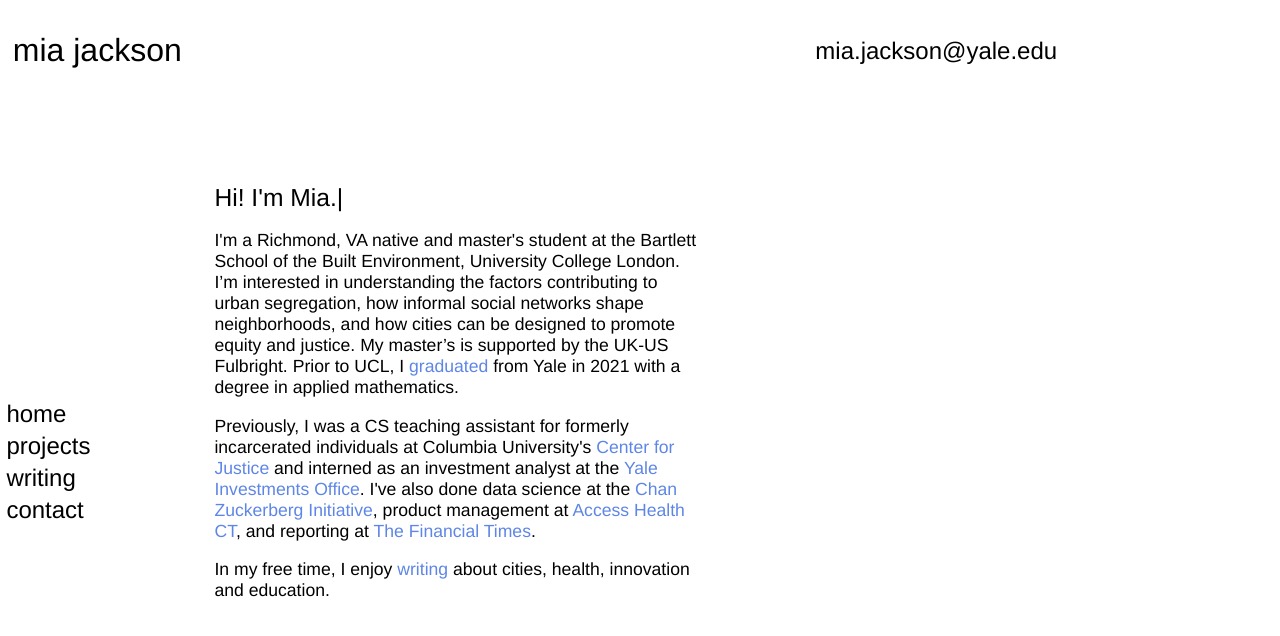
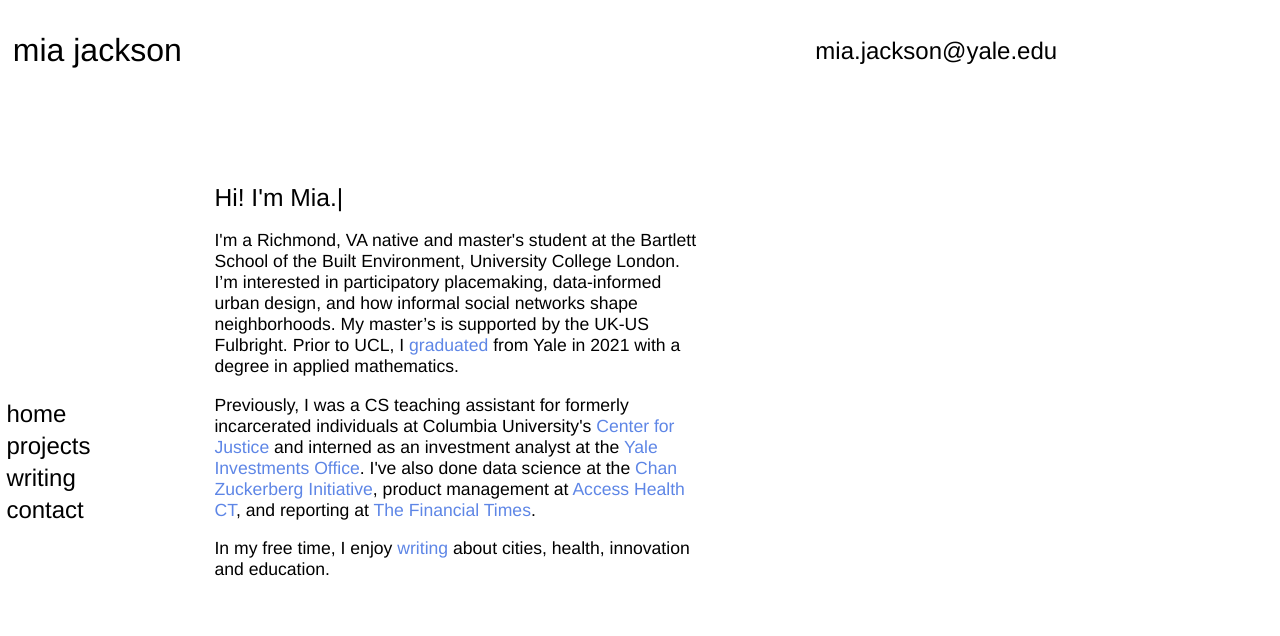
Before and after one commit to miajackson25/personal_website, a React (Create React App) app: page / in a window 1280 px wide. Shown: the top 636 px of the page. Built offline with nearby package versions, Linux system fonts and the light colour scheme.

Commit message:
changing intro

```diff
--- a/src/App.js
+++ b/src/App.js
@@ -95,7 +95,7 @@ function Home() {
             <Typist cursor={{blink:true}}>Hi! <Typist.Delay ms={600} /> I'm Mia.
             </Typist>
             </div>
-            <p>I'm a Richmond, VA native and master's student at the Bartlett School of the Built Environment, University College London. I’m interested in understanding the factors contributing to urban segregation, how informal social networks shape neighborhoods, and how cities can be designed to promote equity and justice. My master’s is supported by the UK-US Fulbright. Prior to UCL, I <a href="https://news.yale.edu/2021/05/20/using-data-and-technology-create-more-just-world" className="links-to-previous-jobs" target="_blank" rel="noopener noreferrer">graduated</a> from Yale in 2021 with a degree in applied mathematics.</p>
+            <p>I'm a Richmond, VA native and master's student at the Bartlett School of the Built Environment, University College London. I’m interested in participatory placemaking, data-informed urban design, and how informal social networks shape neighborhoods. My master’s is supported by the UK-US Fulbright. Prior to UCL, I <a href="https://news.yale.edu/2021/05/20/using-data-and-technology-create-more-just-world" className="links-to-previous-jobs" target="_blank" rel="noopener noreferrer">graduated</a> from Yale in 2021 with a degree in applied mathematics.</p>
             <p>Previously, I was a CS teaching assistant for formerly incarcerated individuals at Columbia University's <a className="links-to-previous-jobs" href="https://centerforjustice.columbia.edu/justicethroughcode" target="_blank" rel="noopener noreferrer">Center for Justice</a> and interned as an investment analyst at the <a href="https://investments.yale.edu/" className="links-to-previous-jobs"> Yale Investments Office</a>.
              I've also done data science at the <a href="https://chanzuckerberg.com/" className="links-to-previous-jobs" target="_blank" rel="noopener noreferrer"> Chan Zuckerberg Initiative</a>, product management at <a href="https://www.accesshealthct.com/" className="links-to-previous-jobs" target="_blank" rel="noopener noreferrer"> Access Health CT</a>, and reporting at <a href="https://www.ft.com/" className="links-to-previous-jobs" target="_blank" rel="noopener noreferrer"> The Financial Times</a>.</p>
             <p>In my free time, I enjoy <Link to="/writing" style={{"color": "#5e86e6"}}>writing</Link> about cities, health, innovation and education. </p>
```
